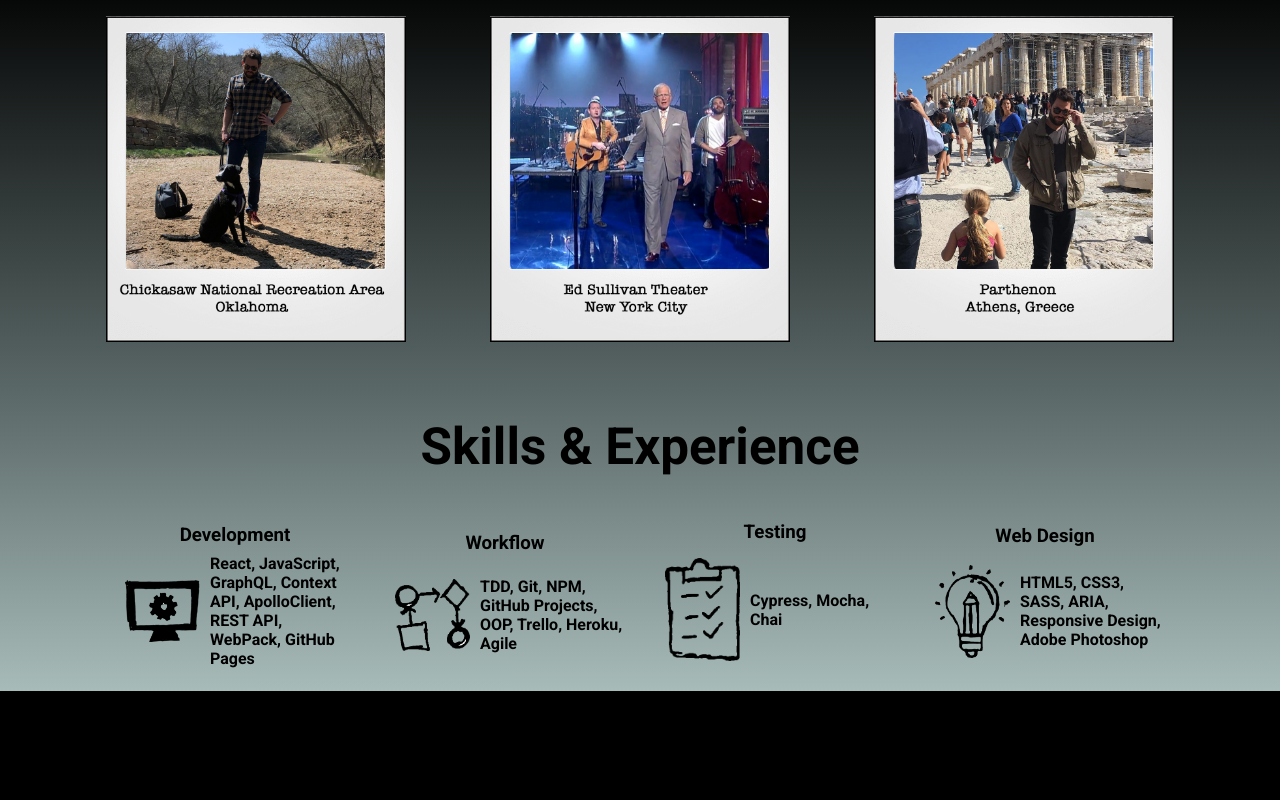
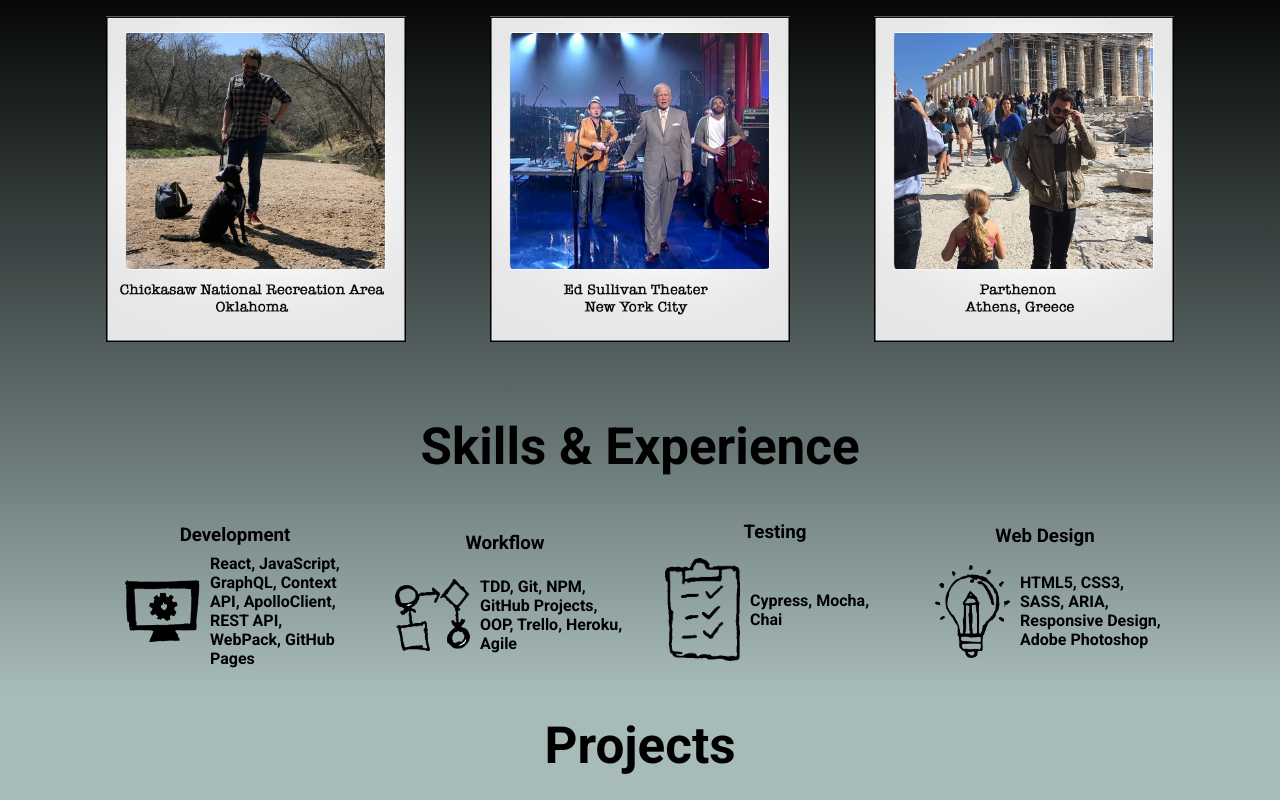
Before and after one commit to davidleach724/daveleach-website, a React (Create React App) app: page / in a window 1280 px wide. Shown: the part 1254-2054 px from the top of the page. Before the commit the page ends 1945 px from the top, so only its background shows below. Built offline with nearby package versions, Linux system fonts and the light colour scheme.

Commit message:
Create projects component

```diff
--- a/src/Components/App/App.js
+++ b/src/Components/App/App.js
@@ -3,6 +3,7 @@ import Home from '../Home/Home'
 import Skills from '../Skills/Skills';
 import Bio from '../Bio/Bio';
 import './App.css'
+import Projects from '../Projects/Projects';
 
 const App = () => {
 
@@ -11,6 +12,7 @@ const App = () => {
       <Home />
       <Bio />
       <Skills />
+      <Projects />
     </main>
   )
 }
--- /dev/null
+++ b/src/Components/Projects/Projects.css
@@ -0,0 +1,3 @@
+.projects-container {
+  background-color: rgba(167, 187, 185);
+}
--- /dev/null
+++ b/src/Components/Projects/Projects.js
@@ -0,0 +1,12 @@
+import './Projects.css'
+
+const Projects = () => {
+
+  return (
+    <div className="projects-container">
+      <h2 className="skills-title">Projects</h2>
+    </div>
+  )
+}
+
+export default Projects;
```
